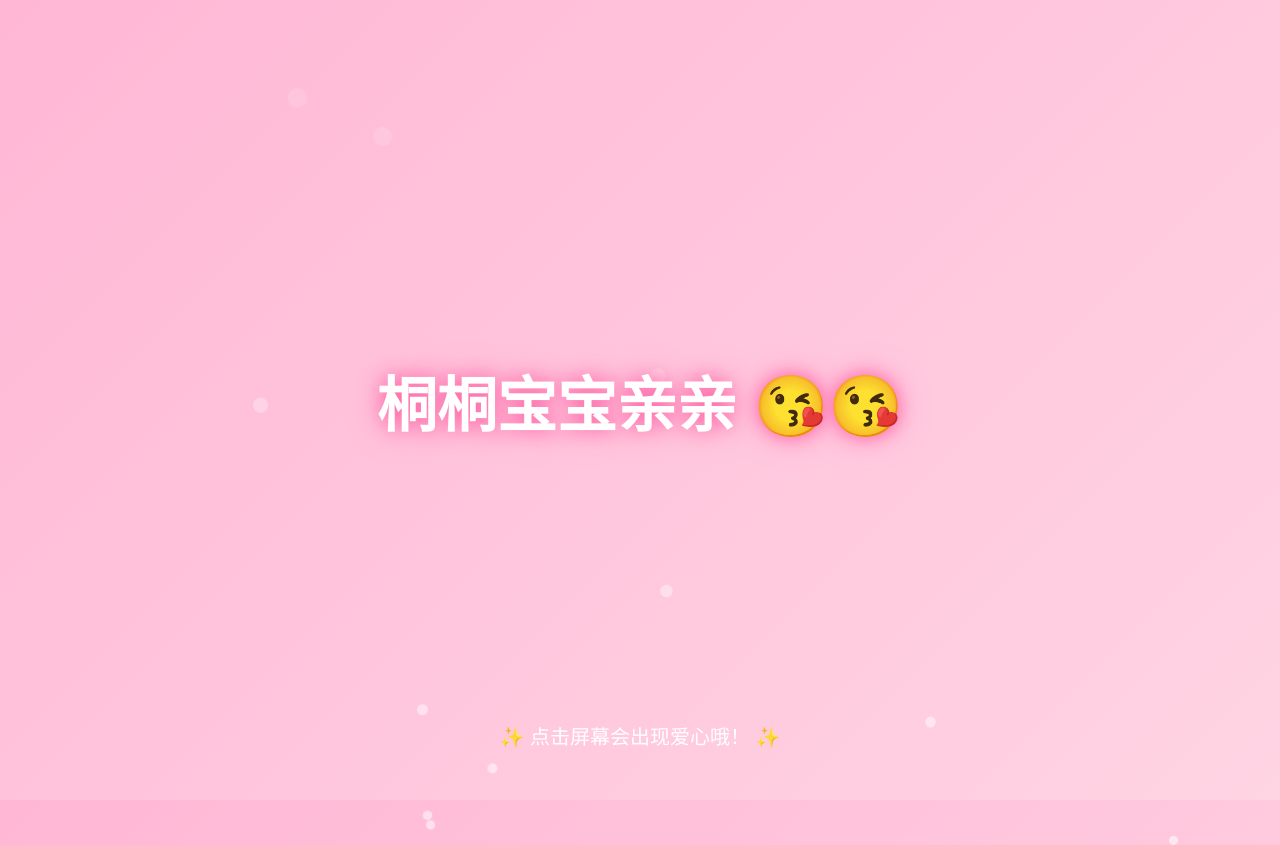
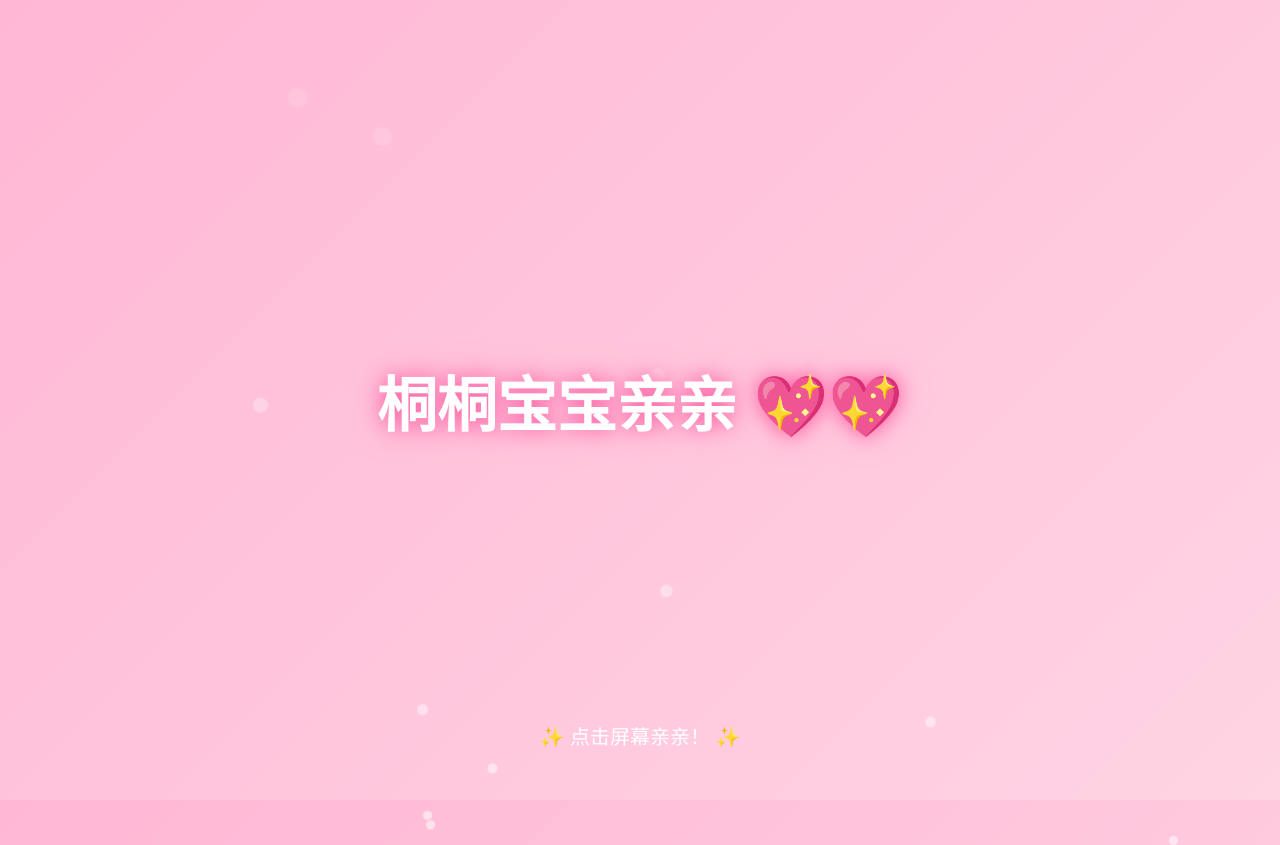
Before and after one commit to xmgfzq/xmgfzq.github.io, a plain HTML site: page index.html in a window 1280 px wide. Drawn offline with Linux system fonts and the light colour scheme.

Commit message:
网站测试

```diff
--- a/index.html
+++ b/index.html
@@ -82,15 +82,15 @@
 </head>
 <body>
 
-    <h1>桐桐宝宝亲亲 😘😘</h1>
-    <div id="click-tip">✨ 点击屏幕会出现爱心哦！ ✨</div>
+    <h1>桐桐宝宝亲亲 💖💖</h1>
+    <div id="click-tip">✨ 点击屏幕亲亲！ ✨</div>
 
     <script>
         // 点击爱心效果
         document.addEventListener("click", function(e) {
             let heart = document.createElement("div");
             heart.className = "heart";
-            heart.innerText = "😘😘";
+            heart.innerText = "😘";
             heart.style.left = e.clientX + "px";
             heart.style.top = e.clientY + "px";
             document.body.appendChild(heart);
```
